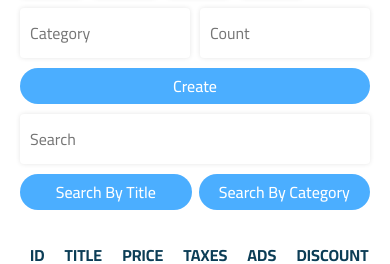
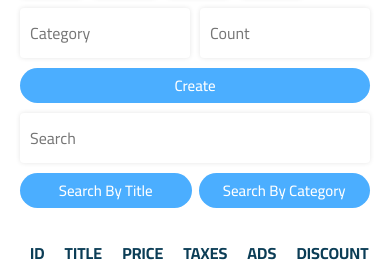
Before and after one commit to mohamedgaber55/CRUDS, a plain HTML site: page index.html in a window 390 px wide. Shown: the part 289-553 px from the top of the page. Drawn offline with Linux system fonts and the light colour scheme; some packages are replaced by stand-ins of ours; a script that the page names is missing.

Commit message:
Update style.css

```diff
--- a/css/style.css
+++ b/css/style.css
@@ -103,6 +103,7 @@ input:focus::placeholder{
 .cruds{
     width: 100%;
     margin: auto;
+    min-height: 100vh;
 }
 .cruds .container{
     max-width: 850px;
@@ -196,7 +197,7 @@ input:focus::placeholder{
     .cruds .content .inputs button,
     .cruds .content .outputs button,
     .delete-all{
-        font-size: 16px;
+        font-size: 15px;
     }
     .price-content input::placeholder{
         font-size: 12px;
```
